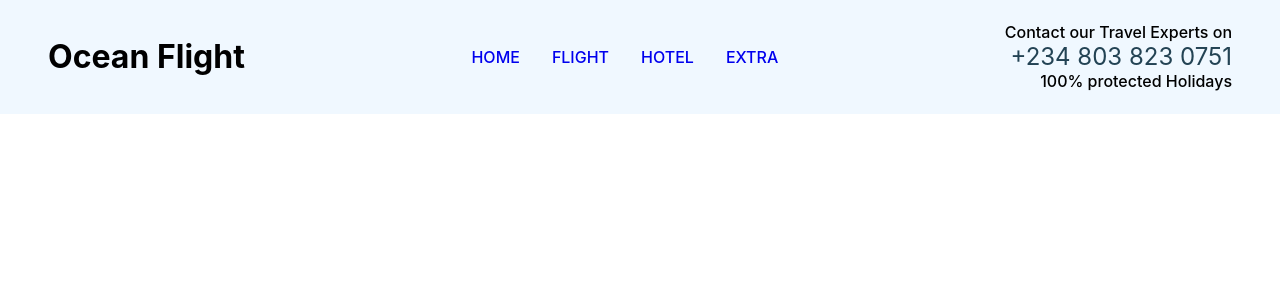
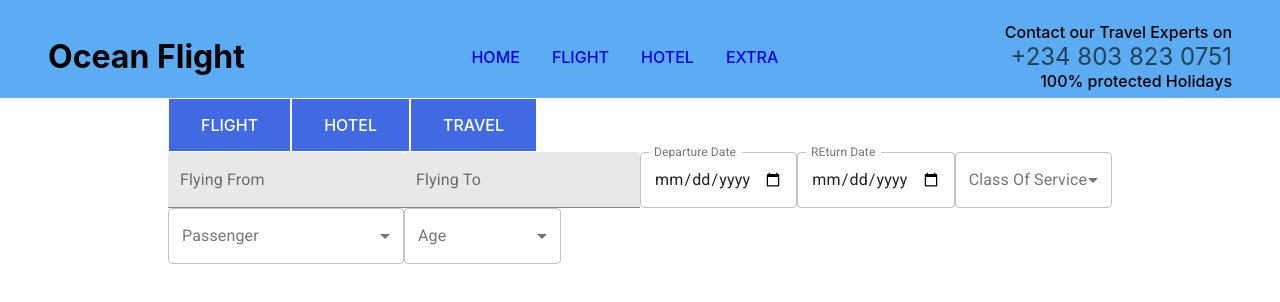
Before and after one commit to sunnextt/Flight-gateway, a React (Create React App) app: page / in a window 1280 px wide. Shown: the top 302 px of the page. Built offline with nearby package versions, Linux system fonts and the light colour scheme.

Commit message:
search buildup

```diff
--- a/package.json
+++ b/package.json
@@ -21,7 +21,8 @@
     "react-select": "^3.1.1",
     "redux": "^4.0.5",
     "redux-form": "^8.3.7",
-    "web-vitals": "^0.2.4"
+    "web-vitals": "^0.2.4",
+    "yup": "^0.32.8"
   },
   "scripts": {
     "start": "react-scripts start",
--- a/public/index.html
+++ b/public/index.html
@@ -3,7 +3,7 @@
   <head>
     <meta name="viewport" content="width=device-width, initial-scale=1">
     <link rel="preconnect" href="https://fonts.gstatic.com">
-<link href="https://fonts.googleapis.com/css2?family=Roboto:ital,wght@0,100;0,300;0,400;0,500;0,700;0,900;1,100;1,300;1,500&display=swap" rel="stylesheet">
+     <link href="https://fonts.googleapis.com/css2?family=Roboto:ital,wght@0,100;0,300;0,400;0,500;0,700;0,900;1,100;1,300;1,500&display=swap" rel="stylesheet">
    <title>Ocean Flight</title>
   </head>
   <body>
--- a/src/App.css
+++ b/src/App.css
@@ -1,16 +1,23 @@
 html {
-    font-family: 'Roboto', sans-serif;
+  font-family: "Roboto", sans-serif;
   font-size: 1rem;
   font-weight: 500;
 }
 
+* {
+  box-sizing: border-box;
+}
+
+ul {
+  margin: 0;
+}
 
 .main_header {
   display: flex;
-    padding: 1rem 3rem;
+  padding: 1rem 3rem 0;
   flex-direction: row;
   justify-content: space-between;
-    background-color: aliceblue;
+  background-color: rgb(91, 172, 243);
 }
 
 .navigation {
@@ -45,3 +52,29 @@ html {
   color: #234354;
   cursor: pointer;
 }
+
+/* searchHeader style */
+
+.search__header {
+  margin: 0;
+}
+
+.search__header__items {
+  display: flex;
+  flex-direction: row;
+}
+
+.search__header__list {
+  list-style: none;
+  text-decoration: none;
+  padding: 1rem 2rem;
+  background-color: royalblue;
+  border: 1px solid #ffffff;
+}
+
+.search__header__list a {
+  list-style: none;
+  text-decoration: none;
+  text-transform: uppercase;
+  color: #ffffff;
+}
--- a/src/App.js
+++ b/src/App.js
@@ -1,11 +1,13 @@
 import React from "react";
 import Header from './components/navigation/Header'
+import SearchHeader from "./components/navigation/SearchHeader";
 import "./App.css";
 
 function App() {
   return (
     <div>
       <Header />
+      <SearchHeader />
     </div>
   );
 }
--- /dev/null
+++ b/src/components/navigation/SearchHeader.js
@@ -0,0 +1,43 @@
+import React from 'react'
+import { Container, Grid } from "@material-ui/core";
+
+import SearchForm from "./searchform/SearchForm";
+
+import { makeStyles } from "@material-ui/core/styles";
+
+
+const useStyles = makeStyles((theme) => ({
+  headerWrapper: {
+    marginLeft: theme.spacing(13),
+    marginRight: theme.spacing(13),
+  },
+}));
+
+const SearchHeader = () => {
+    const classes = useStyles();
+
+    return (
+      <Container item xs={12}>
+        <Grid maxWidth="lg">
+          <div className={classes.headerWrapper}>
+            <div className="search__header">
+              <ul className="search__header__items">
+                <li className="search__header__list">
+                  <a href="/flight">Flight</a>
+                </li>
+                <li className="search__header__list">
+                  <a href="/hotel">Hotel</a>
+                </li>
+                <li className="search__header__list">
+                  <a href="/travel">Travel</a>
+                </li>
+              </ul>
+            </div>
+          </div>
+        </Grid>
+        <SearchForm />
+      </Container>
+    );
+}
+
+export default SearchHeader
--- /dev/null
+++ b/src/components/navigation/searchform/FormUI/DateTimePicker/index.js
@@ -0,0 +1,27 @@
+import React from "react";
+import { TextField } from "@material-ui/core";
+import { useField } from "formik";
+
+const DateTimePicker = ({ name, ...otherProps }) => {
+  const [field, meta] = useField(name);
+
+  const configDateTimePicker = {
+    ...field,
+    ...otherProps,
+    type: "date",
+    variant: "outlined",
+    fullWidth: true,
+    InputLabelProps: {
+      shrink: true,
+    },
+  };
+
+  if (meta && meta.touched && meta.error) {
+    configDateTimePicker.error = true;
+    configDateTimePicker.helperText = meta.error;
+  }
+
+  return <TextField {...configDateTimePicker} />;
+};
+
+export default DateTimePicker;
--- /dev/null
+++ b/src/components/navigation/searchform/FormUI/Select/index.js
@@ -0,0 +1,41 @@
+import React from "react";
+import { TextField, MenuItem } from "@material-ui/core";
+import { useField, useFormikContext } from "formik";
+
+const SelectWrapper = ({ name, options, ...otherProps }) => {
+  const { setFieldValue } = useFormikContext();
+  const [field, meta] = useField(name);
+
+  const handleChange = (evt) => {
+    const { value } = evt.target;
+    setFieldValue(name, value);
+  };
+
+  const configSelect = {
+    ...field,
+    ...otherProps,
+    select: true,
+    variant: "outlined",
+    fullWidth: true,
+    onChange: handleChange,
+  };
+
+  if (meta && meta.touched && meta.error) {
+    configSelect.error = true;
+    configSelect.helperText = meta.error;
+  }
+
+  return (
+    <TextField {...configSelect}>
+      {Object.keys(options).map((item, pos) => {
+        return (
+          <MenuItem key={pos} value={item}>
+            {options[item]}
+          </MenuItem>
+        );
+      })}
+    </TextField>
+  );
+};
+
+export default SelectWrapper;
--- /dev/null
+++ b/src/components/navigation/searchform/FormUI/Textfield/index.js
@@ -0,0 +1,23 @@
+import React from "react";
+import { TextField } from "@material-ui/core";
+import { useField } from "formik";
+
+const TextfieldWrapper = ({ name, ...otherProps }) => {
+  const [field, mata] = useField(name);
+
+  const configTextfield = {
+    ...field,
+    ...otherProps,
+    fullWidth: true,
+    variant: "filled",
+  };
+
+  if (mata && mata.touched && mata.error) {
+    configTextfield.error = true;
+    configTextfield.helperText = mata.error;
+  }
+
+  return <TextField {...configTextfield} />;
+};
+
+export default TextfieldWrapper;
--- /dev/null
+++ b/src/components/navigation/searchform/SearchForm.js
@@ -0,0 +1,96 @@
+import React from 'react'
+import { Formik, Form } from "formik";
+import * as Yup from "yup";
+import { makeStyles } from "@material-ui/core/styles";
+import { Container, Grid } from "@material-ui/core";
+import Textfield from "./FormUI/Textfield/index"
+import DateTimePicker from "./FormUI/DateTimePicker/index";
+import SelectWrapper from "./FormUI/Select/index";
+import passenger from "../../../data/passenger.json";
+import age from "../../../data/age.json";
+import classOfService from "../../../data/classOfService.json";
+
+
+
+const useStyles = makeStyles((theme) => ({
+  formWrapper: {
+    marginLeft: theme.spacing(15),
+    marginRight: theme.spacing(15),
+  },
+}));
+
+const INITIAL_FORM_STATE ={
+flyingFrom: "",
+flyingTo: "",
+departureDate: "",
+returnDate: "",
+classOfService: "",
+passenger: "",
+age: "",
+}
+
+
+const FORM_VALIDATION = Yup.object().shape({
+
+});
+
+const SearchForm = () => {
+const classes = useStyles();
+
+    return (
+      <Grid item xs={12}>
+        <Container maxWidth="lg">
+          <div className={classes.formWrapper}>
+            <Formik
+              initialValues={{
+                ...INITIAL_FORM_STATE,
+              }}
+              validationSchema={FORM_VALIDATION}
+              onSubmit={(values) => {
+                console.log(values);
+              }}
+            >
+              <Form>
+                <Grid container space={12}>
+                  <Grid xs={3}>
+                    <Textfield name="flyingFrom" label="Flying From" />
+                  </Grid>
+                  <Grid xs={3}>
+                    <Textfield name="flyingTo" label="Flying To" />
+                  </Grid>
+                  <Grid xs={2}>
+                    <DateTimePicker
+                      name="departureDate"
+                      label="Departure Date"
+                    />
+                  </Grid>
+                  <Grid xs={2}>
+                    <DateTimePicker name="returnDate" label="REturn Date" />
+                  </Grid>
+                  <Grid xs={2}>
+                    <SelectWrapper
+                      name="classOfService"
+                      label="Class Of Service"
+                      options={classOfService}
+                    />
+                  </Grid>
+                  <Grid xs={3}>
+                    <SelectWrapper
+                      name="passenger"
+                      label="Passenger"
+                      options={passenger}
+                    />
+                  </Grid>
+                  <Grid xs={2}>
+                    <SelectWrapper name="age" label="Age" options={age} />
+                  </Grid>
+                </Grid>
+              </Form>
+            </Formik>
+          </div>
+        </Container>
+      </Grid>
+    );
+}
+
+export default SearchForm
--- /dev/null
+++ b/src/data/age.json
@@ -0,0 +1,21 @@
+{
+  "1": "0 Years",
+  "2": "1 Years",
+  "3": "2 Years",
+  "4": "3 Years",
+  "5": "4 Years",
+  "6": "5 Years",
+  "7": "6 Years",
+  "8": "7 Years",
+  "9": "8 Years",
+  "10": "9 Years",
+  "11": "9 Years",
+  "12": "11 Years",
+  "13": "12 Years",
+  "14": "13 Years",
+  "15": "14 Years",
+  "16": "15 Years",
+  "17": "16 Years",
+  "18": "17 Years",
+  "19" : "18+ Years"
+}
--- /dev/null
+++ b/src/data/classOfService.json
@@ -0,0 +1,6 @@
+{
+  "1": "Economy",
+  "2": "Premium",
+  "3": "Business Class",
+  "4": "First Class"
+}
--- /dev/null
+++ b/src/data/passenger.json
@@ -0,0 +1,12 @@
+{
+  "1": "1 Passenger",
+  "2": "2 Passengers",
+  "3": "3 Passengers",
+  "4": "4 Passengers",
+  "5": "5 Passengers",
+  "6": "6 Passengers",
+  "7": "7 Passengers",
+  "8": "8 Passengers",
+  "9": "9 Passengers",
+  "10": "10 Passengers"
+}
```
Also changed, not shown: 2 other files (tests, documents, lock files or other folders). Lines whose indentation alone changed are shown as unchanged.
